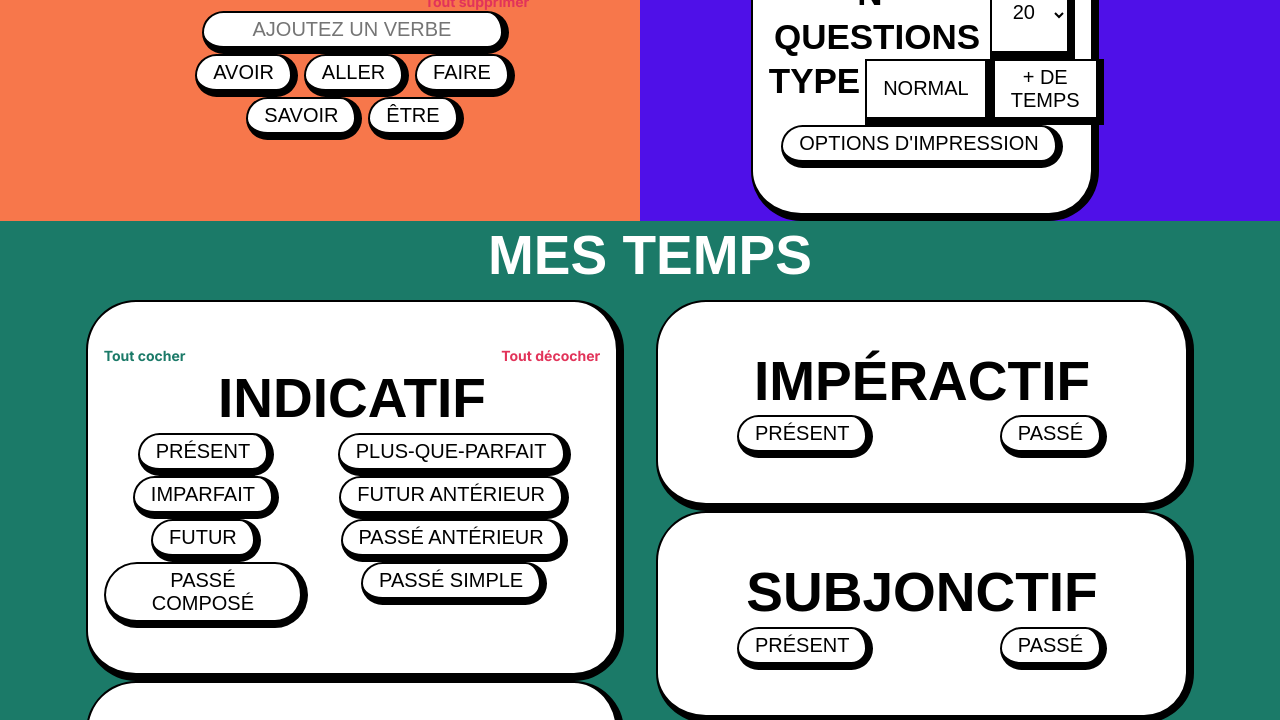
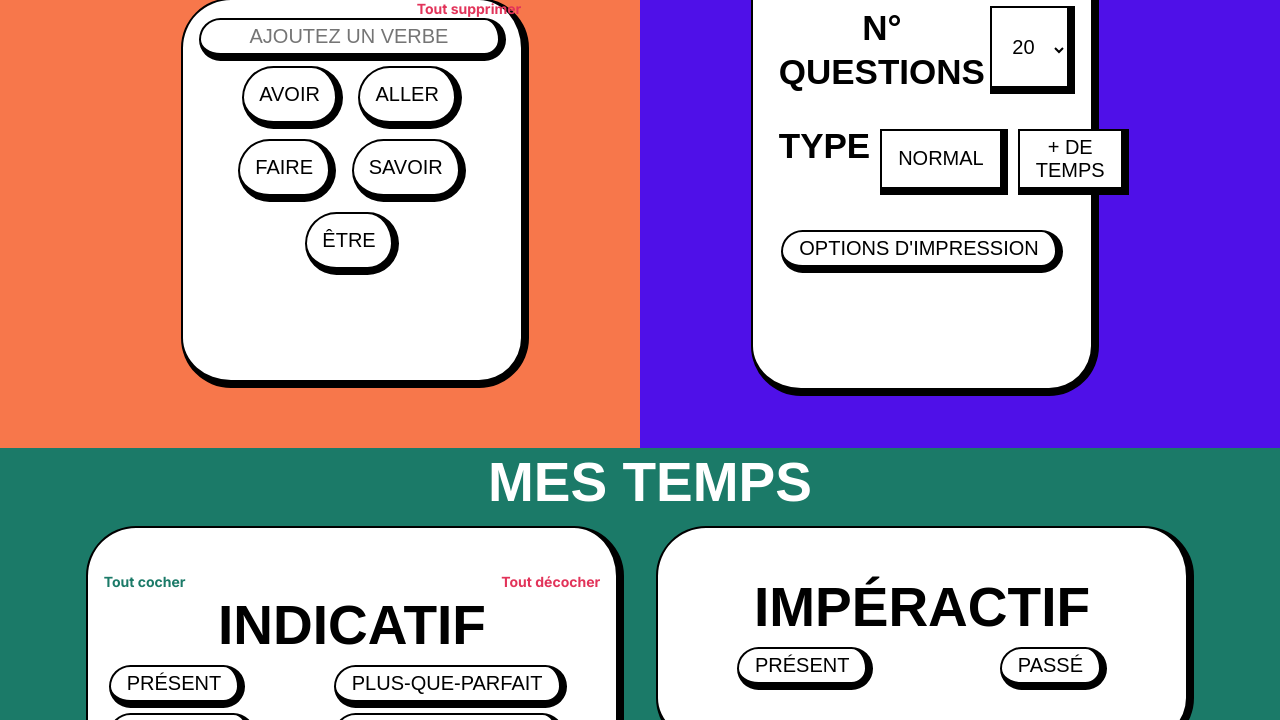
Before and after one commit to matilderibeiro/tatitotu, a website built with Parcel: page src/index.html in a window 1280 px wide. Shown: the part 773-1493 px from the top of the page. Built offline with nearby package versions, Linux system fonts and the light colour scheme; a web font is replaced by a local one.

Commit message:
ajout de class dans le code css

```diff
--- a/src/scss/modules/button.scss
+++ b/src/scss/modules/button.scss
@@ -1,5 +1,18 @@
 .button-intro {
   margin-bottom: 95px;
+}
+
+.category-button {
+  margin: 0px;
+}
+
+button {
+  margin: 5px;
+}
+
+.button-time {
+  display: flex;
+  justify-content: center;
 }
 
 button,
@@ -82,3 +95,16 @@ input,
   border-right: 8px solid var(--black);
   border-radius: 50px 0 0 50px;
 }
+
+.option-impression {
+  margin-bottom: 70px;
+  margin-top: 30px;
+}
+
+.line-option {
+  margin: 30px 10px 0 10px;
+}
+
+.verb-button {
+  padding: 15px 15px;
+}
--- a/src/scss/modules/card.scss
+++ b/src/scss/modules/card.scss
@@ -1,3 +1,4 @@
+.card-add-delet,
 .card {
   border-radius: 50px;
   border-top: 2px solid var(--black);
@@ -9,4 +10,13 @@
   font-family: "ibm-plex-mono", sans-serif;
   font-size: 20px;
   text-align: center;
+  margin-bottom: 10px;
 }
+
+.card-add-delet {
+  padding-bottom: 100px;
+}
+
+.card-add-delet-verb {
+  margin-bottom: 60px;
+}
```
